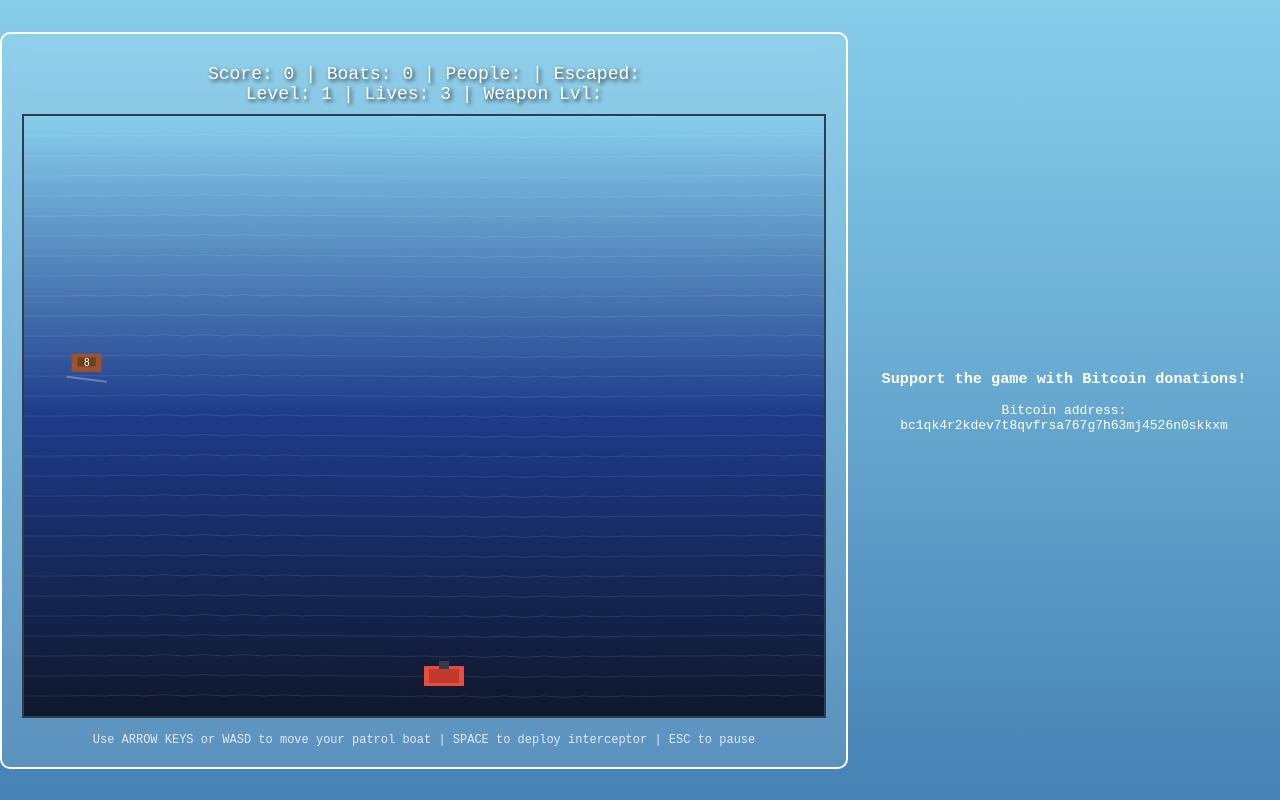
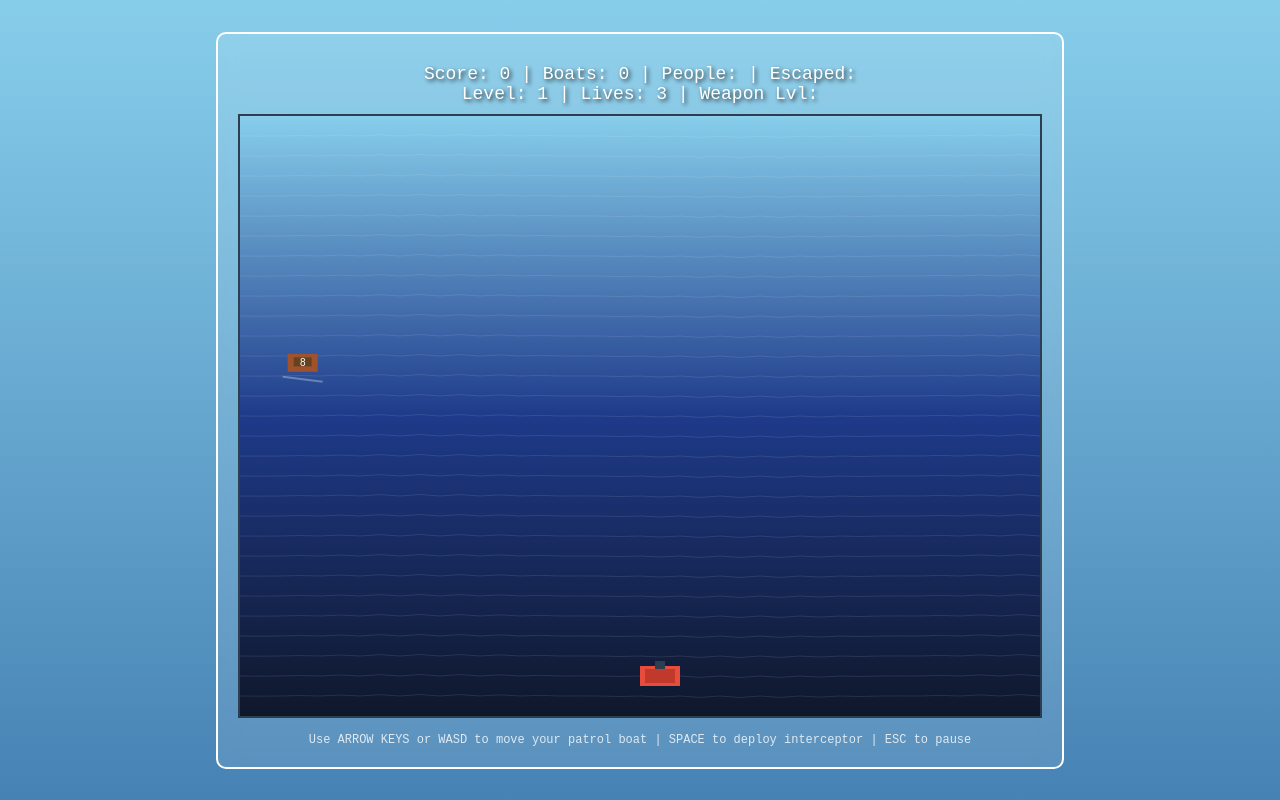
Before and after one commit to Btcphilosopher/borderforce, a plain HTML site: page index.html in a window 1280 px wide. Drawn offline with Linux system fonts and the light colour scheme.

Commit message:
Update index.html

```diff
--- a/index.html
+++ b/index.html
@@ -537,8 +537,5 @@
         gameLoop();
     </script>
 </body>
-        <div style="text-align:center; margin: 20px; color: white; font-family: monospace;">
-  <h3>Support the game with Bitcoin donations!</h3>
-  <p>Bitcoin address: <code>bc1qk4r2kdev7t8qvfrsa767g7h63mj4526n0skkxm</code></p>
 </div>
 </html>
```
